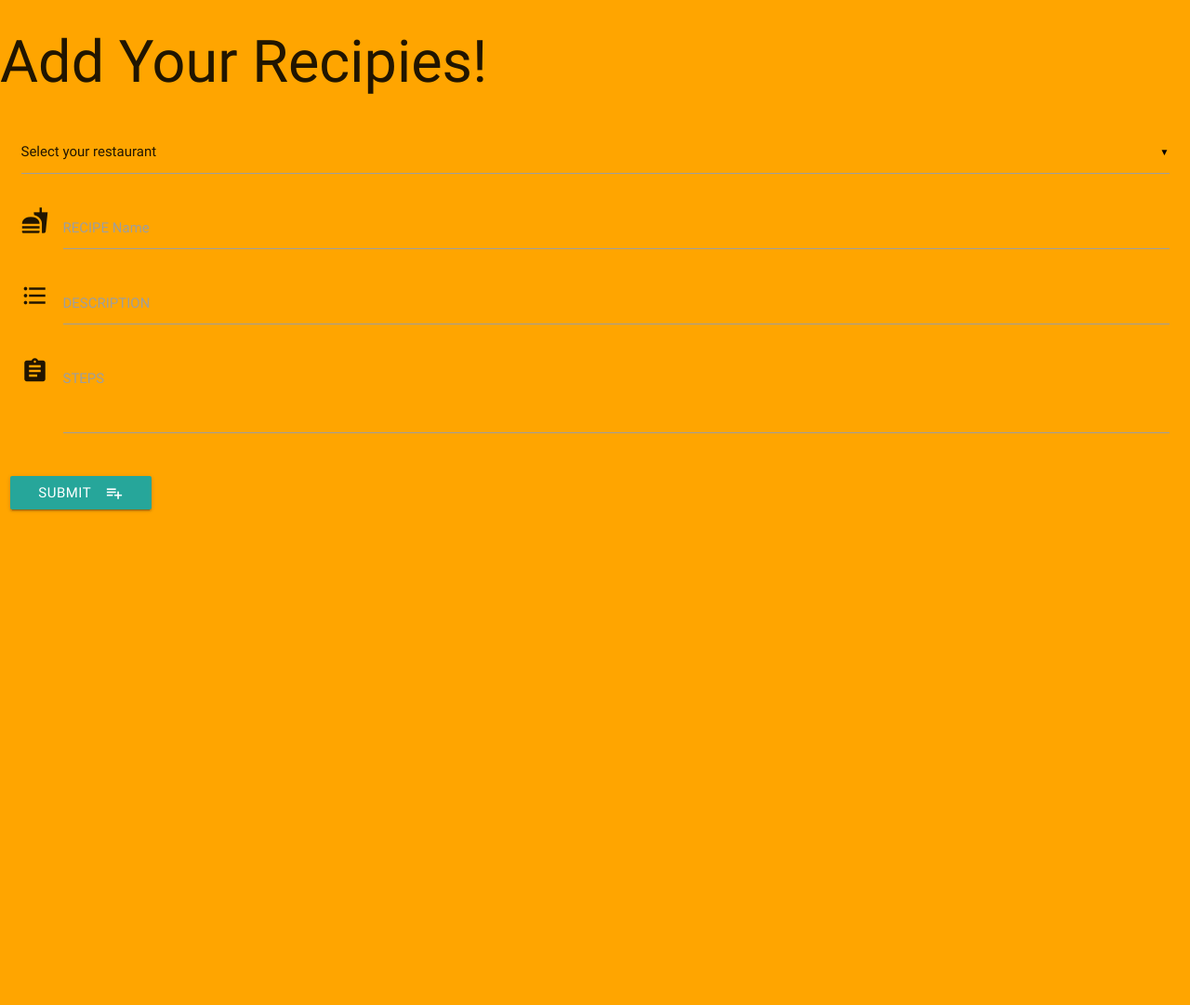
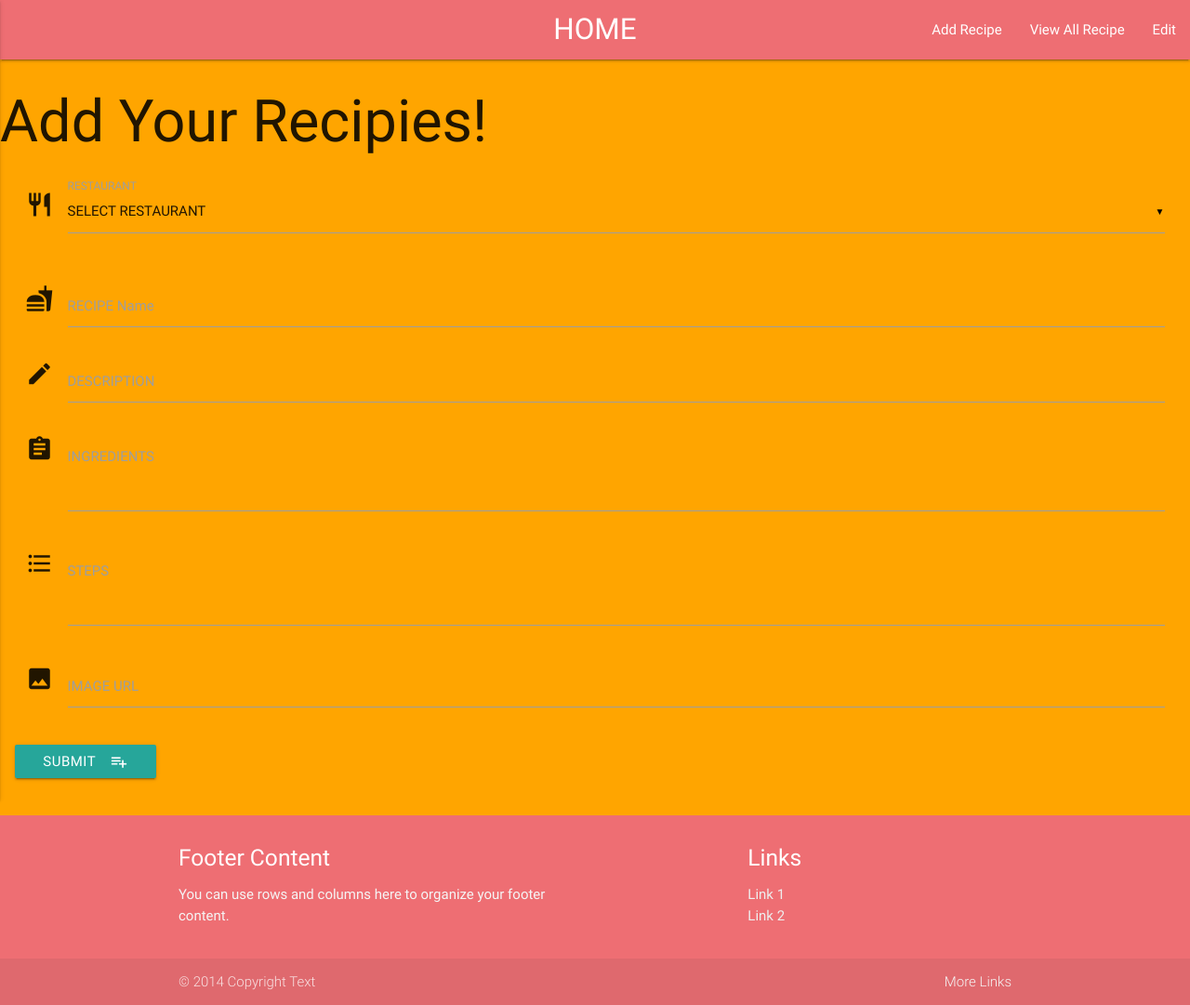
Before and after one commit to Zaidcoll/Project3, a Flask app: page /add in a window 1280 px wide. Shown: the whole page at 93% size. Before the commit the page ends 551 px from the top, so only its background shows below. Run offline with Flask 2, Linux system fonts and the light colour scheme; data that the repository does not hold is empty; some libraries are stand-ins or nearby versions.

Commit message:
Added Navbar and footer

```diff
--- a/static/css/style.css
+++ b/static/css/style.css
@@ -1,7 +1,19 @@
 body{
   background-color:orange;
-}
+  display: flex;
+  min-height: 100vh;
+  flex-direction: column;
+  }
+
+main {
+    flex: 1 0 auto;
+  }
 
 .overlay-dark {
   background-color: rgba(0, 0, 0, 0.5);
   }
+
+img{
+  width:400px ;
+  height:400px;
+}
--- a/static/js/script.js
+++ b/static/js/script.js
@@ -2,5 +2,6 @@
 
 $(function(){
     $('select').material_select();
+    $(".button-collapse").sideNav();
     $('.collapsible').collapsible();
 })
--- a/templates/add.html
+++ b/templates/add.html
@@ -1,17 +1,22 @@
 {% extends 'base.html'%} {% block content %}
 <h1> Add Your Recipies!</h1>
+
 <div class="row">
-
   <form action='{{url_for('add_recipe')}}' , method='POST' class="col s12">
 
-    <div class="input-field col s12">
-      <select id='category_name' name='category_name'>
-        <option value="" disabled selected>Select your restaurant</option>
-        {% for cat in categories %}
-        <option value="{{cat.category_name}}">{{cat.category_name}}</option>
-        {%endfor%}
-    </select>
-    </div>
+    <div class="row">
+            <div class="row">
+                <div class="input-field col s12">
+                    <i class="material-icons prefix">restaurant</i>
+                    <select id="category" name="category_name">
+                  <option value="" disabled selected>SELECT RESTAURANT</option>
+                  {% for cat in categories %}
+                      <option value="{{cat.category_name}}">{{cat.category_name}}</option>
+                  {% endfor %}
+                </select>
+                    <label>RESTAURANT</label>
+                </div>
+            </div>
     <div class="row">
       <div class="input-field col s12">
         <i class="material-icons prefix">fastfood</i>
@@ -19,20 +24,35 @@
         <label for="icon_prefix">RECIPE Name</label>
       </div>
       <div class="input-field col s12">
-        <i class="material-icons prefix">format_list_bulleted</i>
+        <i class="material-icons prefix">create</i>
         <input id="description" name='description' type="text" class="validate">
         <label for="icon_prefix">DESCRIPTION</label>
       </div>
+
+
       <div class="input-field col s12">
         <i class="material-icons prefix">assignment</i>
         <textarea id="steps" name='steps' class="materialize-textarea"></textarea>
+        <label for="icon_prefix2">INGREDIENTS</label>
+      </div>
+
+      <div class="input-field col s12">
+        <i class="material-icons prefix">format_list_bulleted</i>
+        <textarea id="steps" name='steps' class="materialize-textarea"></textarea>
         <label for="icon_prefix2">STEPS</label>
       </div>
+      <div class="input-field col s12">
+        <i class="material-icons prefix">image</i>
+        <input id="url_image" name='url' type="text" class="validate">
+        <label for="icon_prefix">IMAGE URL</label>
+      </div>
+
     </div>
     <button class="btn waves-effect waves-light" type="submit" name="action">Submit
       <i class="material-icons right">playlist_add</i>
     </button>
   </form>
 </div>
+</div>
 
 {% endblock %}
--- a/templates/base.html
+++ b/templates/base.html
@@ -11,8 +11,50 @@
 
 </head>
 <body>
+
+  <nav>
+    <div class="nav-wrapper">
+      <a href="{{url_for('home')}}" class="brand-logo center">HOME</a>
+      <a href="#" data-activates="mobile-demo" class="button-collapse"><i class="material-icons">menu</i></a>
+      <ul class="right hide-on-med-and-down">
+        <li><a href="{{url_for('add')}}">Add Recipe</a></li>
+        <li><a href="#">View All Recipe</a></li>
+        <li><a href="#">Edit</a></li>
+      </ul>
+      <ul class="side-nav" id="mobile-demo">
+        <li><a href="{{url_for('home')}}">HOME</a></li>
+        <li><a href="{{url_for('add')}}">Add Recipe</a></li>
+        <li><a href="#">View All Recipe</a></li>
+        <li><a href="#">Edit</a></li>
+      </ul>
+    </div>
+  </nav>
     {% block content %}
     {% endblock %}
+
+  <footer class="page-footer">
+          <div class="container">
+            <div class="row">
+              <div class="col l6 s12">
+                <h5 class="white-text">Footer Content</h5>
+                <p class="grey-text text-lighten-4">You can use rows and columns here to organize your footer content.</p>
+              </div>
+              <div class="col l4 offset-l2 s12">
+                <h5 class="white-text">Links</h5>
+                <ul>
+                  <li><a class="grey-text text-lighten-3" href="#!">Link 1</a></li>
+                  <li><a class="grey-text text-lighten-3" href="#!">Link 2</a></li>
+                </ul>
+              </div>
+            </div>
+          </div>
+          <div class="footer-copyright">
+            <div class="container">
+            © 2014 Copyright Text
+            <a class="grey-text text-lighten-4 right" href="#!">More Links</a>
+            </div>
+          </div>
+        </footer>
 
 
 
```
Also changed, not shown: .c9/metadata/environment/app.py (+1 -1 lines), templates/home.html (+6 -4 lines).
